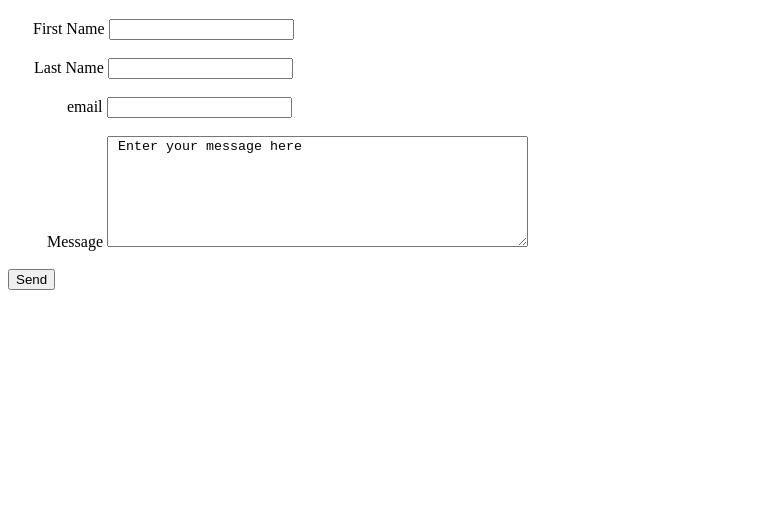
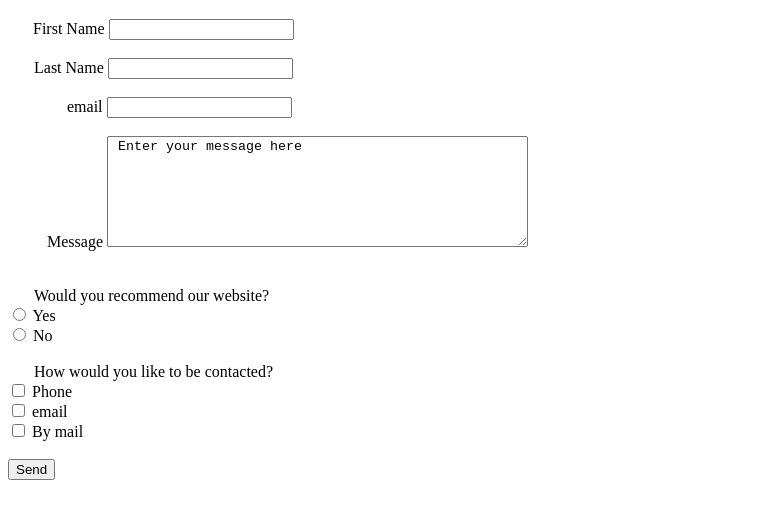
Before and after one commit to HumaHissam/HTMLWeek2Resume, a plain HTML site: page Contact.html in a window 1280 px wide. Shown: the part 123-642 px from the top of the page, without its empty margins (0-775 px from the left). Drawn offline with Linux system fonts and the light colour scheme.

Commit message:
changed the contact.html file and added some radio buttons

```diff
--- a/Contact.html
+++ b/Contact.html
@@ -14,15 +14,37 @@
         <br>
         <br>
         <h1 style="color:rgb(214, 70, 106)" align="center"> Contact Me </h1>
-        <form action="">
-            <label style="padding-left: 25px;"> First Name </label>
-            <input type="text" name="firstName"> <br><br>
-            <label style="padding-left: 26px;"> Last Name </label>
-            <input type="text" name="lastName"> <br><br>
-            <label style="padding-left: 59px;"> email </label>
-            <input type="email" name="email"> <br><br>
-            <label style="padding-left: 39px;"> Message </label>
-            <textarea cols="50" rows="7" name="Message"> Enter your message here </textarea> <br><br>
+        <form action=" " method="get">
+            <label for="aaa" style="padding-left: 25px;" > First Name </label>
+            <input id="aaa" type="text" name="firstName" > <br><br>
+
+            <label for="bbb" style="padding-left: 26px;" > Last Name </label>
+            <input id="bbb" type="text" name="lastName" > <br><br>
+
+            <label for="ccc" style="padding-left: 59px;" > email </label>
+            <input id="ccc" type="email" name="email" > <br><br>
+
+            <label for="ddd" style="padding-left: 39px;" > Message </label>
+            <textarea id="ddd" cols="50" rows="7" name="Message" > Enter your message here </textarea> <br><br><br>
+
+            <label style="padding-left: 26px;" >Would you recommend our website?</label><br>
+            <input id="eee" type="radio" name="RadioButton" value="Yes" >
+            <label for="eee" >Yes</label> <br>
+
+            <input id="fff" type="radio" name="RadioButton" value="No" >
+            <label for="fff" >No</label><br><br>
+
+            <label style="padding-left: 26px;">How would you like to be contacted?</label><br>
+            <input id="ggg" type="checkbox" name="CheckPhone" value="Phone">
+            <label for="ggg">Phone</label><br>
+
+            <input id="hhh" type="checkbox" name="Checkemail" value="email">
+            <label for="hhh">email</label><br>
+
+            <input id="iii" type="checkbox" name="CheckByMail" value="ByMail">
+            <label for="iii">By mail</label><br><br>
+
+
             <button type="submit"> Send </button>
 
         </form>
```
